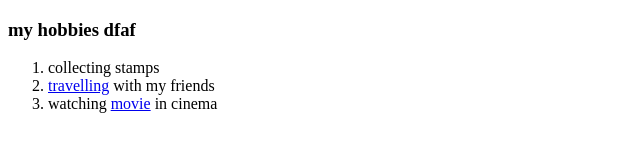
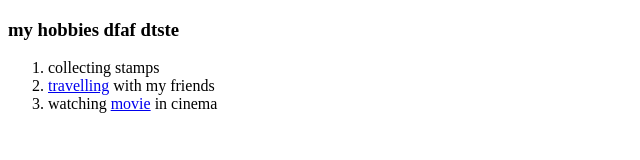
Before and after one commit to aishwary555/First-Website, a plain HTML site: page hobbbies.html in a window 1280 px wide. Shown: the full height of the page, 0-640 px from the left. Drawn offline with Linux system fonts and the light colour scheme.

Commit message:
Update hobbbies.html

```diff
--- a/hobbbies.html
+++ b/hobbbies.html
@@ -5,7 +5,7 @@
     <title>hobbies</title>
 </head>
 <body>
-    <h3>my hobbies dfaf</h3>
+    <h3>my hobbies dfaf dtste</h3>
         <ol>
             <li>collecting stamps</li>
             <li> <a href="https://www.bharatbooking.com/holiday-tour/leh-ladakh?gclid=CjwKCAiAr4GgBhBFEiwAgwORrUCP7HKOHLSBx-Pv8w5SUVbLlUJOE6YSD1vFA7CipGTD5RM7g8hstBoC_jQQAvD_BwE">travelling</a> with my friends </li>
```
